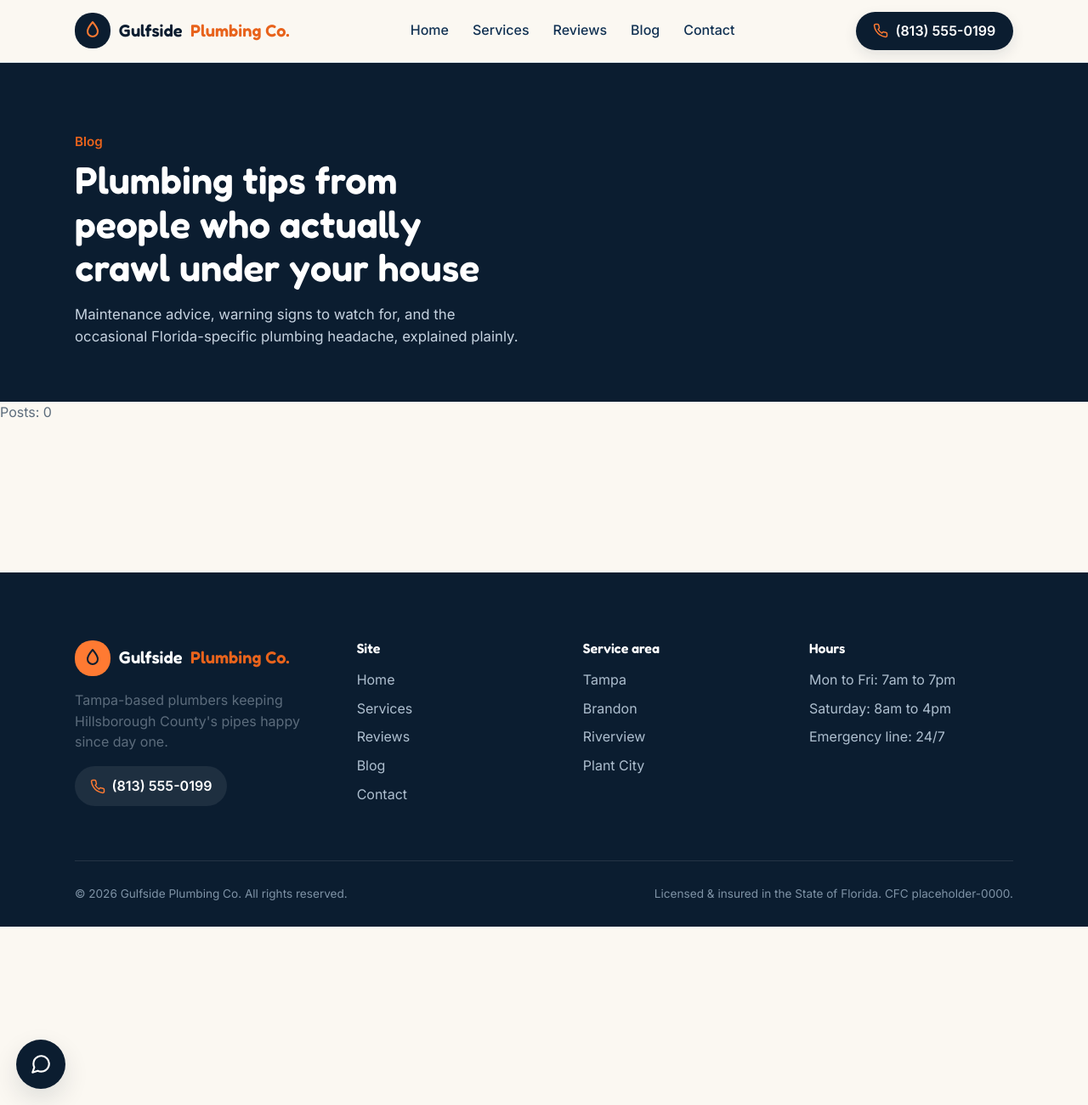
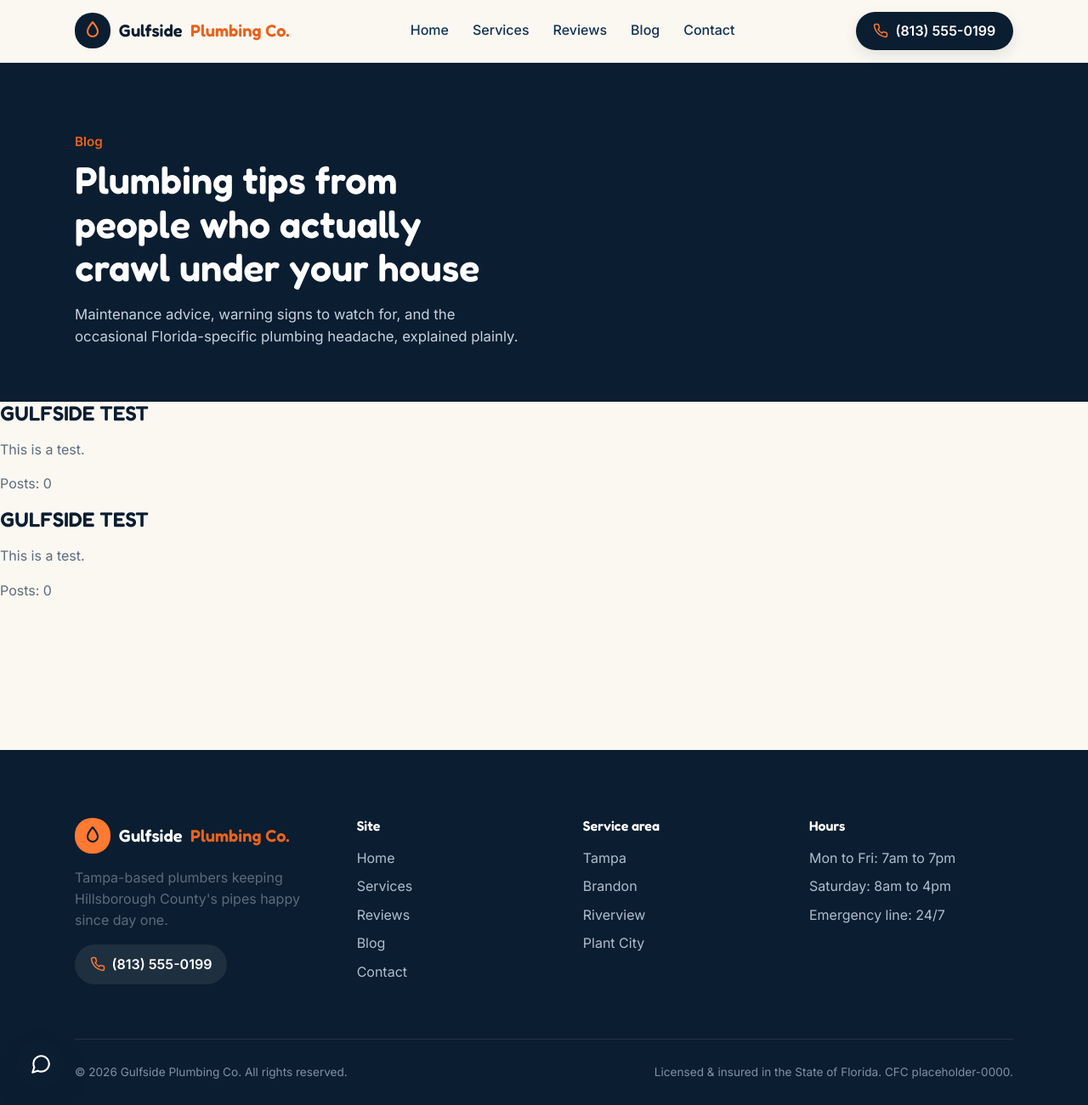
Before and after one commit to dcruz3126/website-demos, a Jekyll site: the page built from gulfside/blog.html, in a window 1280 px wide and 1301 px high. Shown: the whole window at 85% size. Built offline with Jekyll 4.4.1, drawn with Linux system fonts in a browser that asks for light colours.

Commit message:
test blog

```diff
--- a/gulfside/blog.html
+++ b/gulfside/blog.html
@@ -24,7 +24,12 @@
 </section>
 
 <section>
+    <h1>GULFSIDE TEST</h1>
+
+  <p>This is a test.</p>
+
   <p>Posts: {{ site.posts.size }}</p>
+
 
   {% for post in site.posts %}
     <hr>
@@ -32,6 +37,18 @@
     <p>Date: {{ post.date }}</p>
     <p>URL: {{ post.url }}</p>
     <p>Category: {{ post.category }}</p>
+  {% endfor %}
+</section>
+
+<section>
+  <h1>GULFSIDE TEST</h1>
+
+  <p>This is a test.</p>
+
+  <p>Posts: {{ site.posts.size }}</p>
+
+  {% for post in site.posts %}
+    <p>{{ post.title }}</p>
   {% endfor %}
 </section>
 
```
